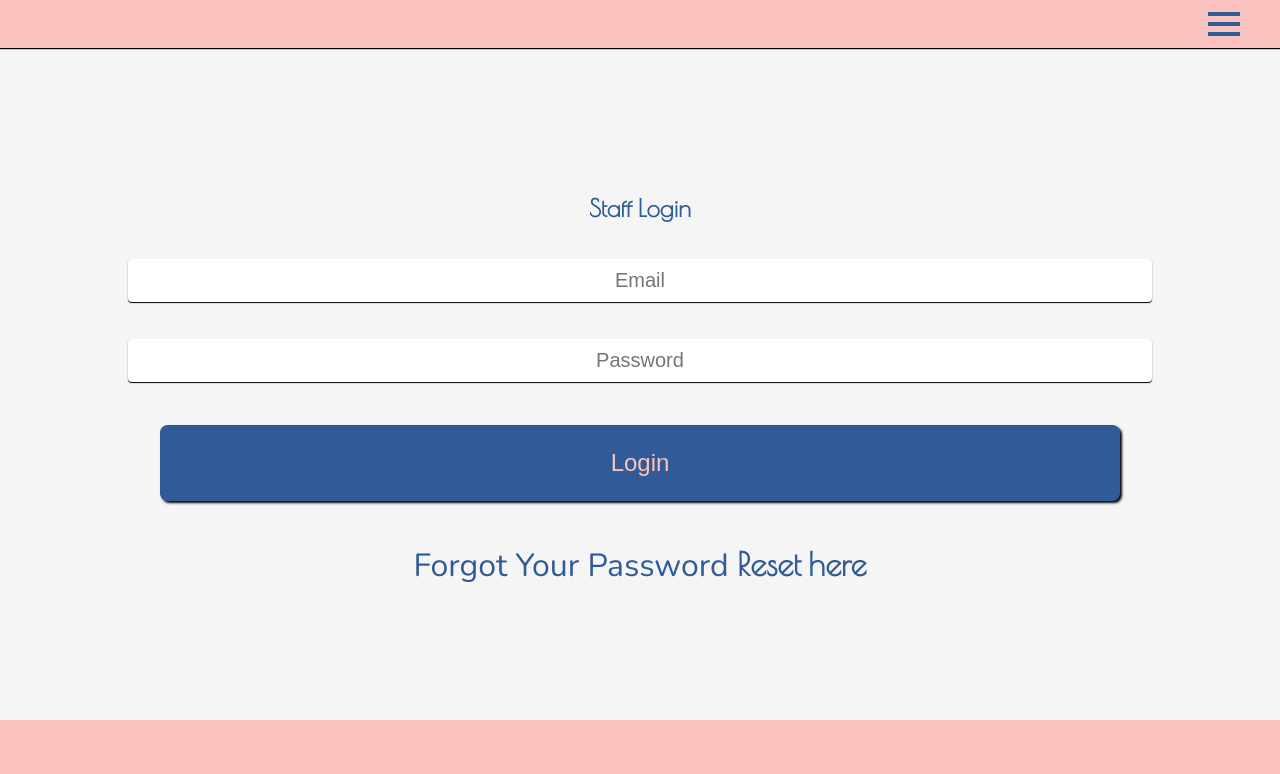
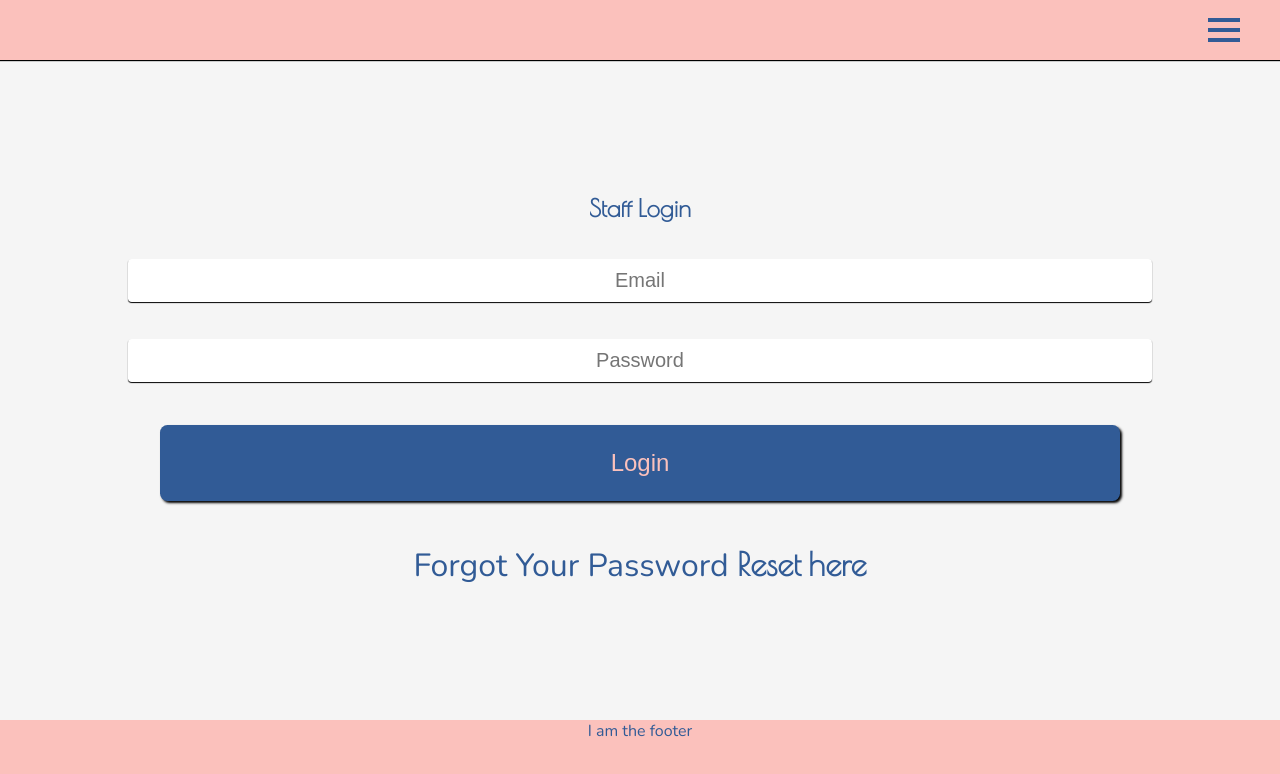
Before and after one commit to blakepablo24/jojos-nails-and-training-academy-front, a React app: page /staff-login in a window 1280 px wide. Built offline with nearby package versions, Linux system fonts and the light colour scheme.

Commit message:
Added menu height adjustment based on screen height

```diff
--- a/src/components/Ui/Navigation/Footer/Footer.js
+++ b/src/components/Ui/Navigation/Footer/Footer.js
@@ -3,7 +3,7 @@ import classes from './Footer.module.css';
 
 const footer = () => (
     <div className={classes.Footer}>
-
+        <p>I am the footer</p>
     </div>
 )
 
--- a/src/components/Ui/Navigation/Toolbar/Toolbar.module.css
+++ b/src/components/Ui/Navigation/Toolbar/Toolbar.module.css
@@ -7,6 +7,7 @@
     place-items: center end;
     box-shadow: 0 1px 1px black;
     z-index: 5;
+    height: 7.5vh;
 }
 
 .Toolbar svg, .toolBarWithUser {
```
Also changed, not shown: 1 other file.
